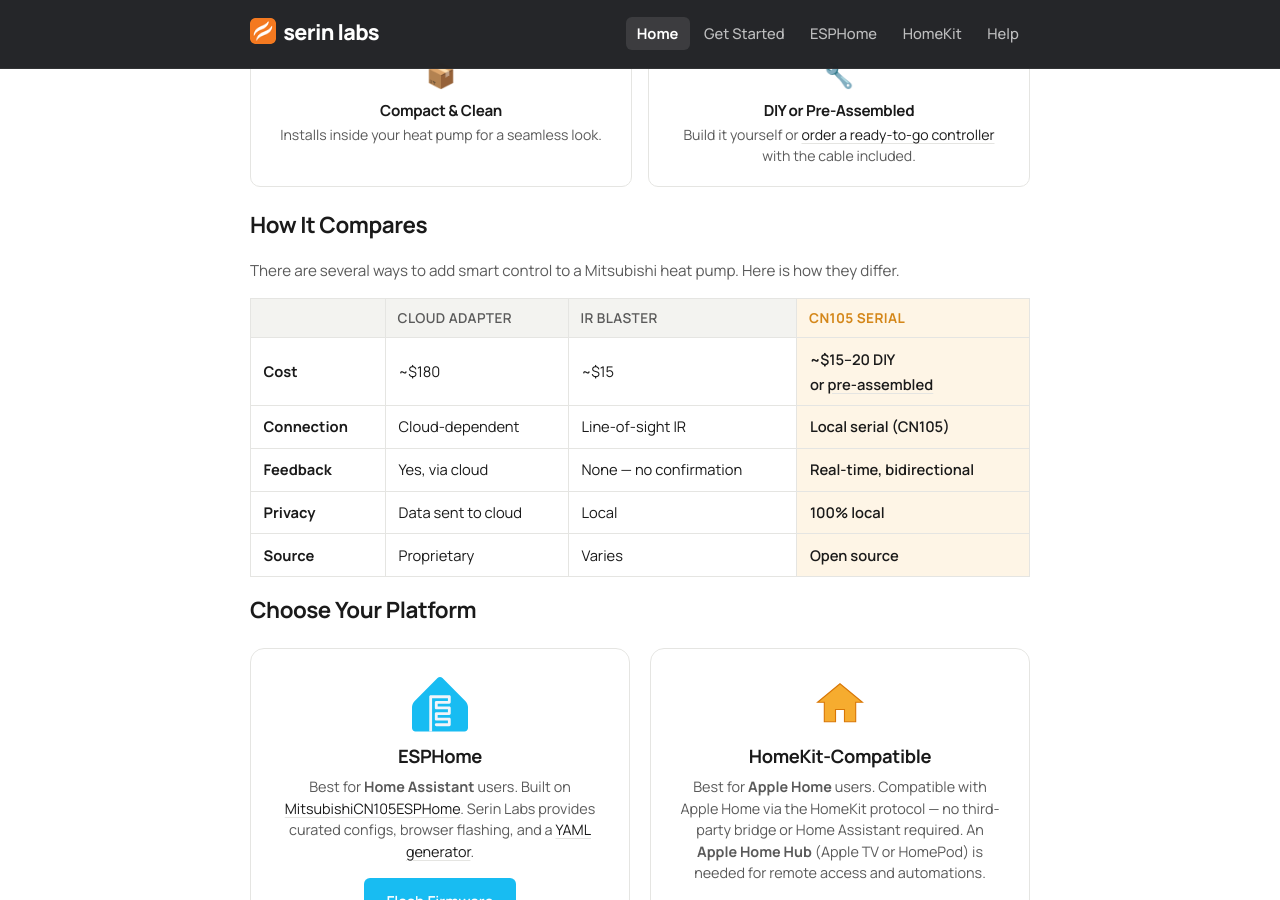
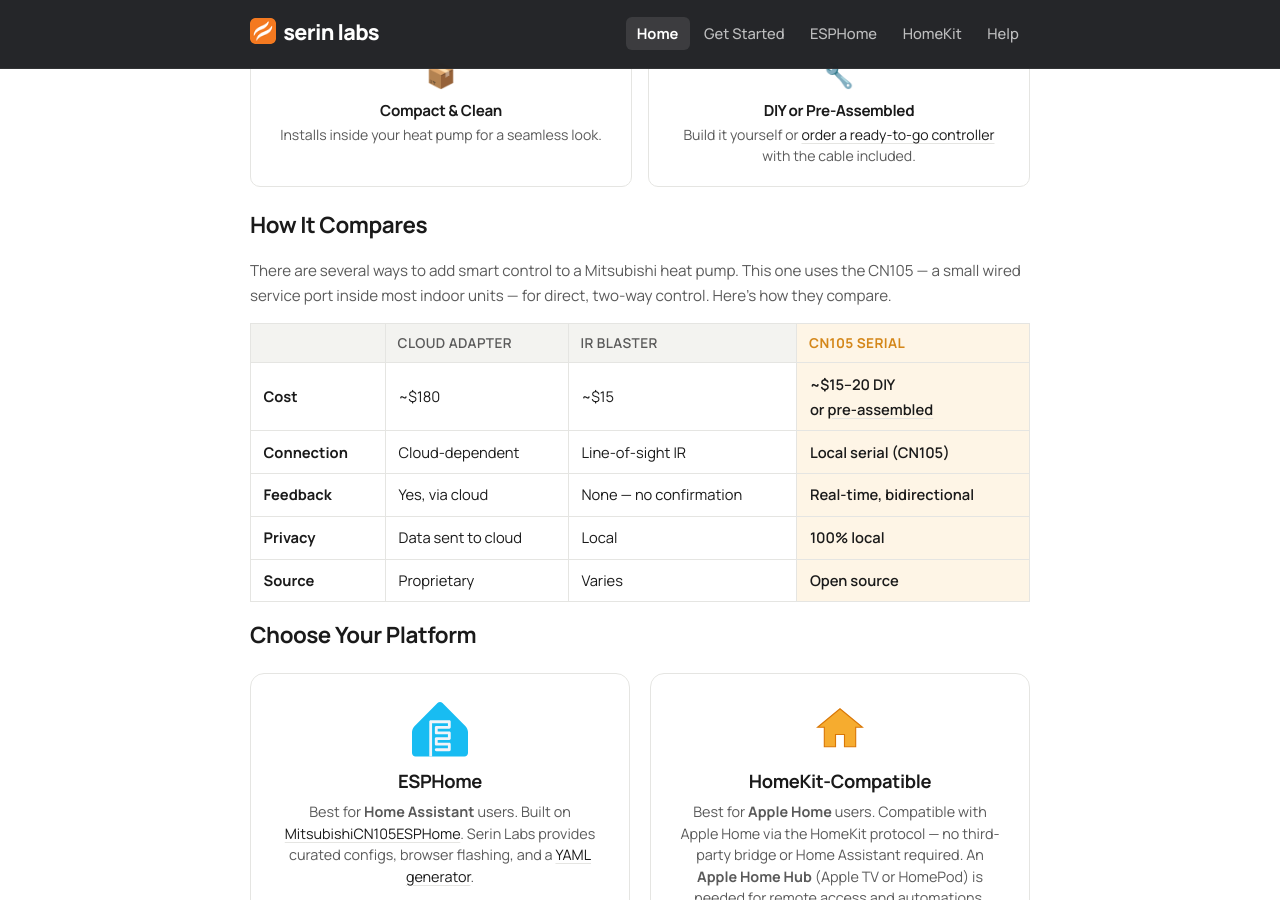
Before and after one commit to Serin-Labs/serin-labs.github.io, a Jekyll site: the page built from index.html, in a window 1280 px wide and 900 px high, scrolled down 512 px. Built offline with Jekyll 4.4.1, drawn with Linux system fonts in a browser that asks for light colours.

Commit message:
Enhance comparison description for Mitsubishi heat pump control methods

```diff
--- a/index.html
+++ b/index.html
@@ -40,7 +40,7 @@ nav_active: home
 </div>
 
 <h2>How It Compares</h2>
-<p class="compare-intro">There are several ways to add smart control to a Mitsubishi heat pump. Here is how they differ.</p>
+<p class="compare-intro">There are several ways to add smart control to a Mitsubishi heat pump. This one uses the CN105 &mdash; a small wired service port inside most indoor units &mdash; for direct, two-way control. Here's how they compare.</p>
 <div class="table-wrapper">
   <table class="compare-table">
     <thead>
```
